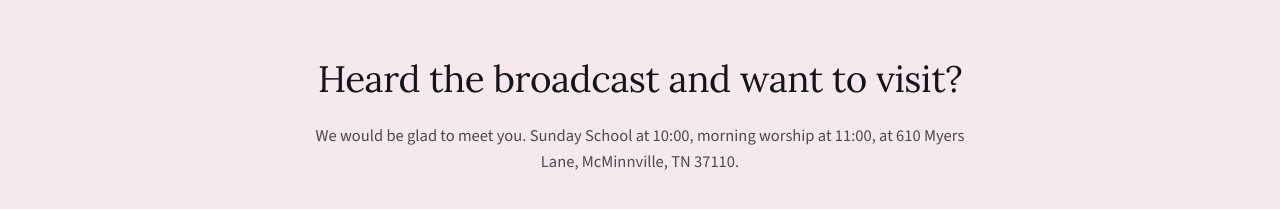
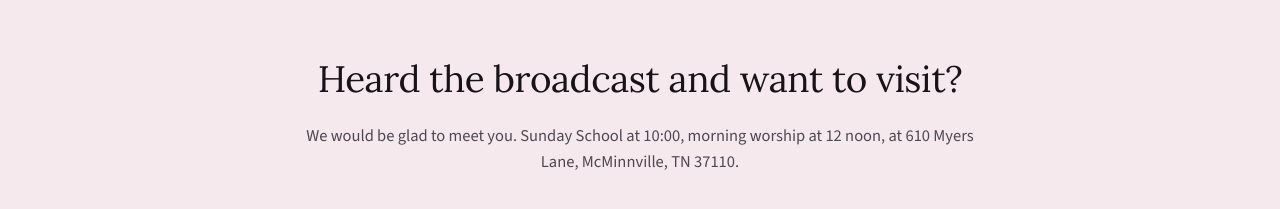
Before and after one commit to edesent/calvarybaptistnews-redesign, a Next.js app: page /radio in a window 1280 px wide. Shown: the part 1300-1509 px from the top of the page. Built offline with nearby package versions, Linux system fonts and the light colour scheme.

Commit message:
Correct service times and resource descriptions

```diff
--- a/src/app/radio/page.tsx
+++ b/src/app/radio/page.tsx
@@ -93,7 +93,7 @@ export default function RadioPage() {
             </h2>
             <p className="mt-5 text-[16.5px] leading-relaxed text-body">
               We would be glad to meet you. Sunday School at 10:00, morning
-              worship at 11:00, at {SITE.address.full}.
+              worship at 12 noon, at {SITE.address.full}.
             </p>
             <div className="mt-9 flex flex-wrap justify-center gap-4">
               <Button href="/visit">Plan Your Visit</Button>
```
